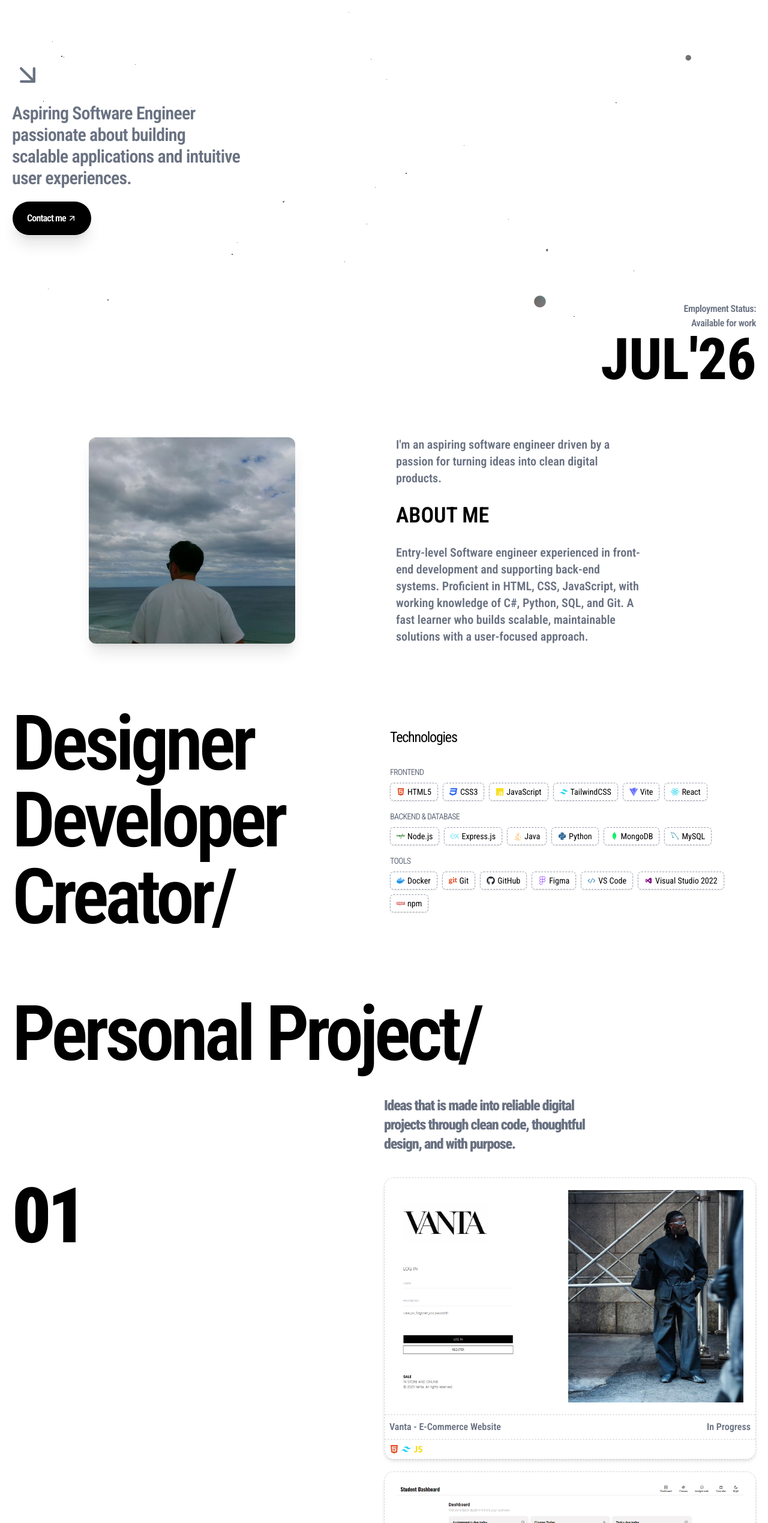
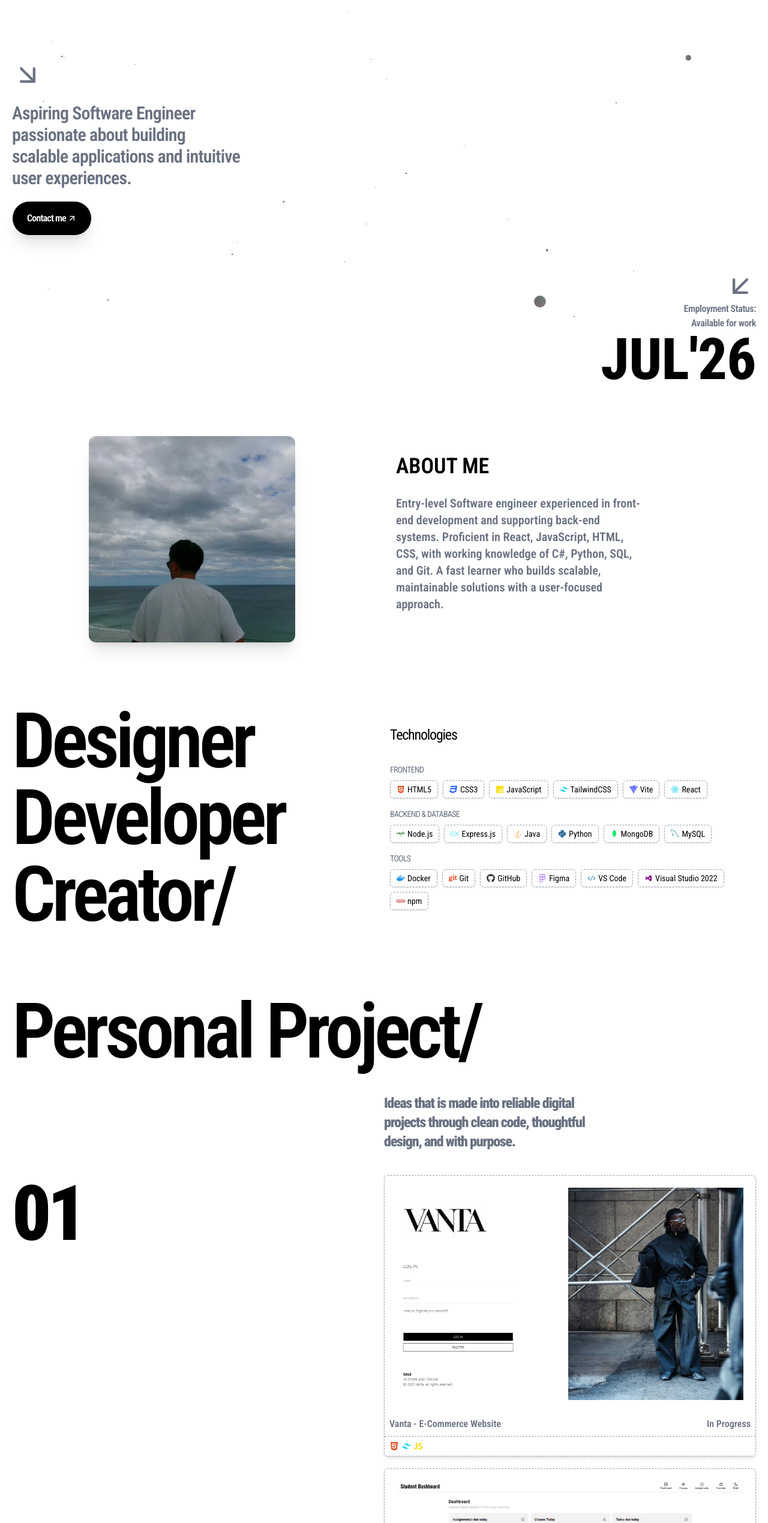
Before and after one commit to allanrodneyyy/Personal-Portfolio, a React (Vite) app: page / in a window 1280 px wide. Shown: the part 261-2800 px from the top of the page at 60% size. Built offline with nearby package versions, Linux system fonts and the light colour scheme.

Commit message:
Added designs

```diff
--- a/src/components/AboutMe.jsx
+++ b/src/components/AboutMe.jsx
@@ -11,13 +11,9 @@ export function AboutMe() {
         />
       </div>
       <div className='flex flex-col w-full h-full  gap-2 text-gray-500 font-roboto-condensed font-semibold sm:align-center sm:justify-center'>
-        <div className='p-5 sm:w-[95%] md:w-[90%] lg:w-[70%] '>
-          <p className='text-base sm:text-base md:text-xl xl:text-xl 2xl:text-2xl'>I'm an aspiring software engineer driven by a passion for turning ideas into clean digital products.</p>
-        </div>
         <p className='px-5 text-xl sm:text-base md:text-xl lg:text-2xl xl:text-4xl 2xl:text-4xl text-black font-semibold'>ABOUT ME</p>
         <div className='flex gap-10 p-5 sm:w-[80%] md:w-[90%] lg:w-[70%] '>
-          <p className='text-base sm:text-base md:text-xl xl:text-xl 2xl:text-2xl'>Entry-level Software engineer experienced in front-end development and supporting back-end systems. Proficient in HTML,
-            CSS, JavaScript, with working knowledge of C#, Python, SQL, and Git. A fast learner who builds scalable, maintainable solutions
+          <p className='text-base sm:text-base md:text-xl xl:text-xl 2xl:text-2xl'>Entry-level Software engineer experienced in front-end development and supporting back-end systems. Proficient in React, JavaScript, HTML, CSS, with working knowledge of C#, Python, SQL, and Git. A fast learner who builds scalable, maintainable solutions
             with a user-focused approach.</p>
         </div>
       </div>
--- a/src/components/Images.jsx
+++ b/src/components/Images.jsx
@@ -85,8 +85,8 @@ export function Images({ setProjectNumber }) {
   return (
     <>
       {images.map((image, index) => (
-        <div key={image.id} className="border border-dashed border-gray-300 rounded-2xl shadow-md">
-          <div className="border-b border-dashed border-gray-300">
+        <div key={image.id} className="border-dashed border-gray-400 border rounded-md shadow-md">
+          <div className="">
             <img className="object-fill p-5 "
               data-index={index}
               src={image.path}
@@ -94,7 +94,7 @@ export function Images({ setProjectNumber }) {
             />
           </div>
           <div className="flex gap-2 justify-between p-2 font-roboto-condensed font-semibold text-gray-500
-          border-b border-dashed border-gray-300">
+          border-b border-dashed border-gray-400">
             <p>{image.title} - {image.subtitle}</p>
             <p>{image.status}</p>
           </div>
--- a/src/components/Subheader.jsx
+++ b/src/components/Subheader.jsx
@@ -1,6 +1,6 @@
 import { LiaHighlighterSolid } from 'react-icons/lia';
 import '../index.css'
-import { FiArrowDownRight } from "react-icons/fi";
+import { FiArrowDownLeft, FiArrowDownRight } from "react-icons/fi";
 import { FiArrowUpRight } from "react-icons/fi";
 
 export function Subheader() {
@@ -92,6 +92,12 @@ export function Subheader() {
           bottom-0
           right-5
           font-semibold">
+          <div className='hidden sm:block'>
+            <FiArrowDownLeft color='light-gray' size={52} />
+          </div>
+          <div className='block sm:hidden mb-2'>
+            <FiArrowDownLeft color='light-gray' size={30} />
+          </div>
           <p className='text-sm md:text-base'>Employment Status:</p>
           <p className='text-sm md:text-base'>Available for work</p>
           <p className='text-black text-4xl font-extrabold md:text-6xl lg:text-8xl'>JUL'26</p>
```
